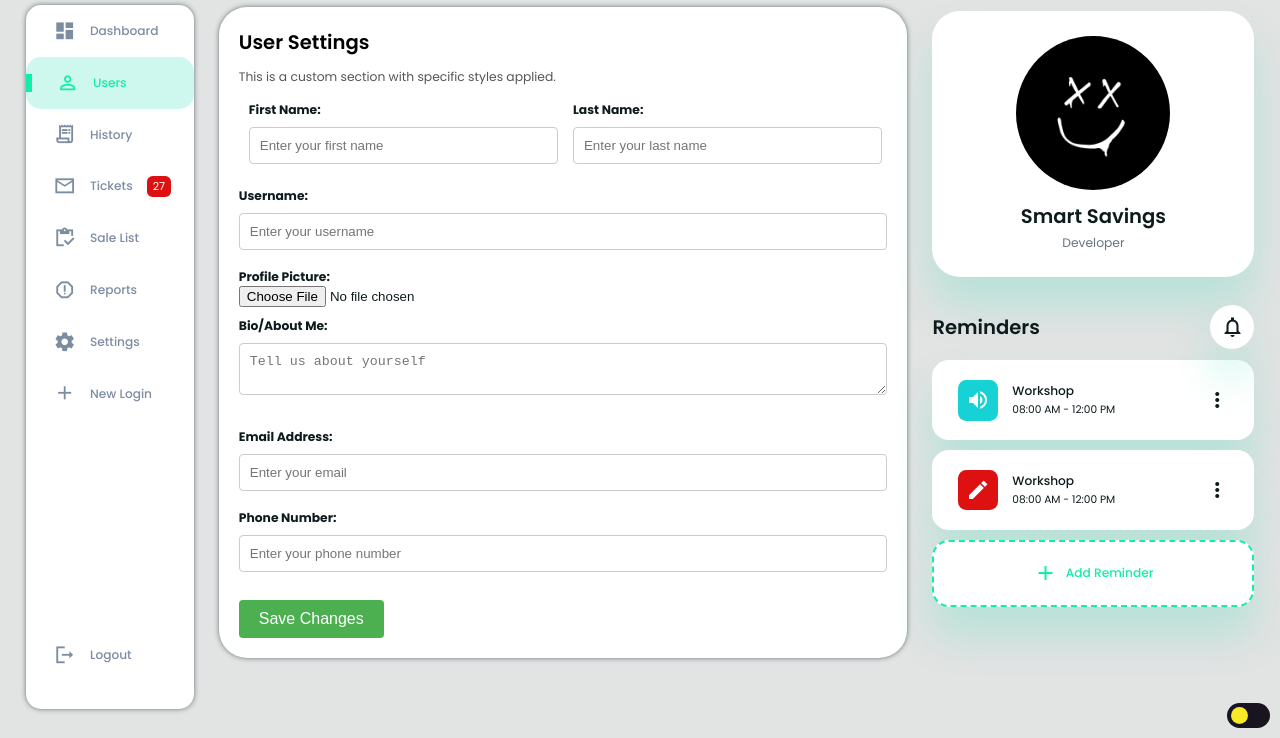
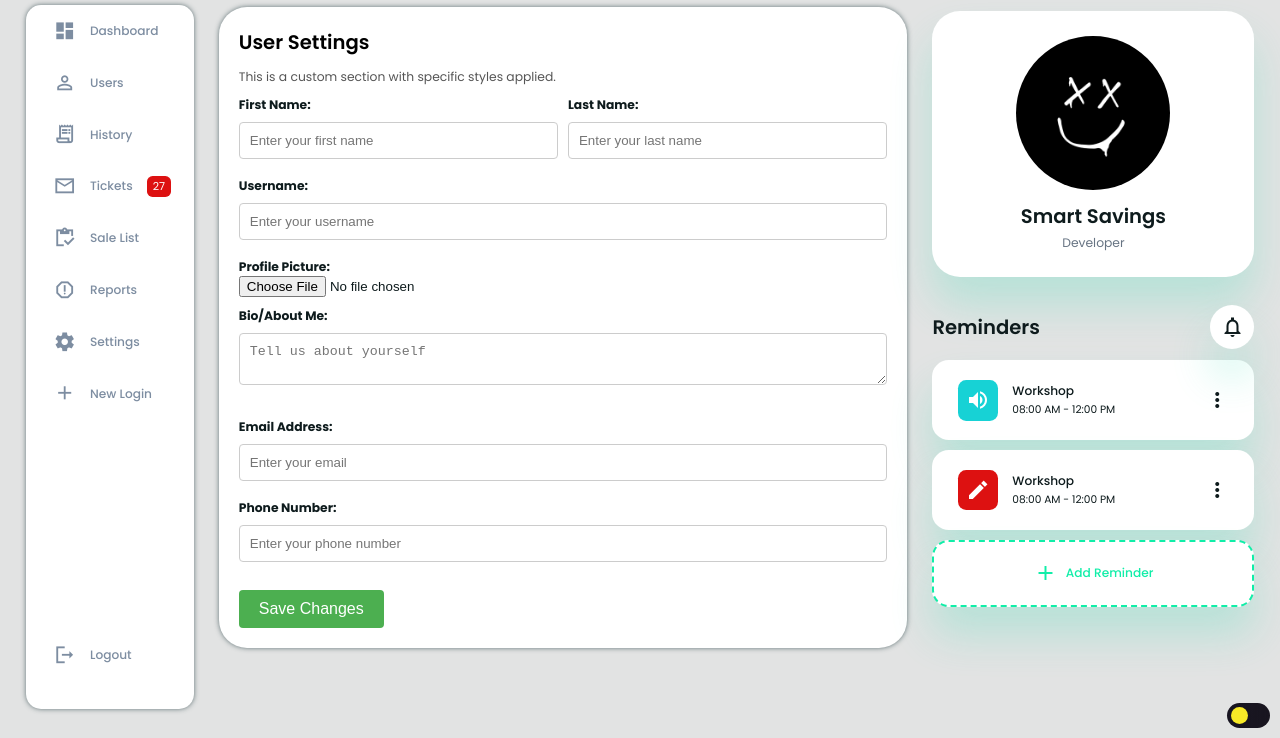
Before and after one commit to sarapresa/Projeto-04, a website: page admin/user.html in a window 1280 px wide. Shown: the part 62-800 px from the top of the page. Drawn offline with Linux system fonts and the light colour scheme; sample sign-in values are in the browser's storage.

Commit message:
Commit side bar

```diff
--- a/admin/style.css
+++ b/admin/style.css
@@ -887,13 +887,14 @@ main .user-settigns:hover {
 .name-container {
     display: flex;
     width: 100%;
-    align-items: flex-end;
 }
 
-/* Estilo para cada campo de nome */
-.name-field {
+.first-name-field,
+.last-name-field {
     flex: auto;
     width: 100%;
-    margin: 5px 5px 5px 10px; /* Adicionando margem à direita do primeiro campo */
-    /* e à esquerda do segundo campo */
 }
+
+.last-name-field {
+    margin-left: 10px;
+}
--- a/admin/user.html
+++ b/admin/user.html
@@ -31,11 +31,11 @@
                     <!-- Profile Information -->
                     <div class="profile-information">
                         <div class="name-container">
-                            <div class="name-field">
+                            <div class="first-name-field">
                                 <label for="first-name">First Name:</label>
                                 <input type="text" id="first-name" placeholder="Enter your first name" />
                             </div>
-                            <div class="name-field">
+                            <div class="last-name-field">
                                 <label for="last-name">Last Name:</label>
                                 <input type="text" id="last-name" placeholder="Enter your last name" />
                             </div>
@@ -168,7 +168,7 @@
             signoutBtn.addEventListener("click", Signout)
         </script>
         <script>
-            window.currentPageId = "user-link"
+            window.currentPageId = "user-settings-link"
         </script>
     </body>
 </html>
```
